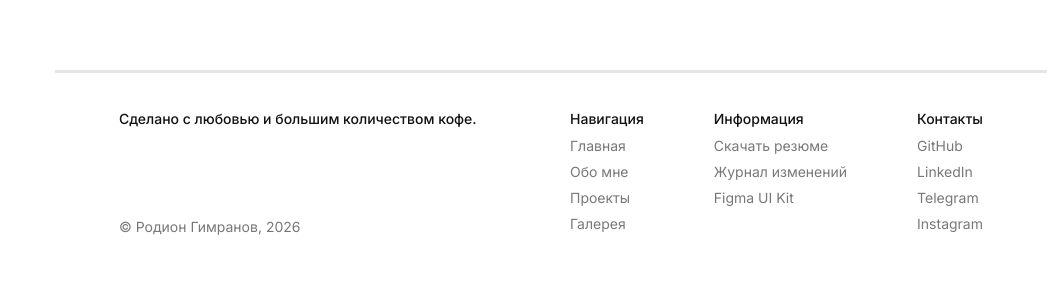
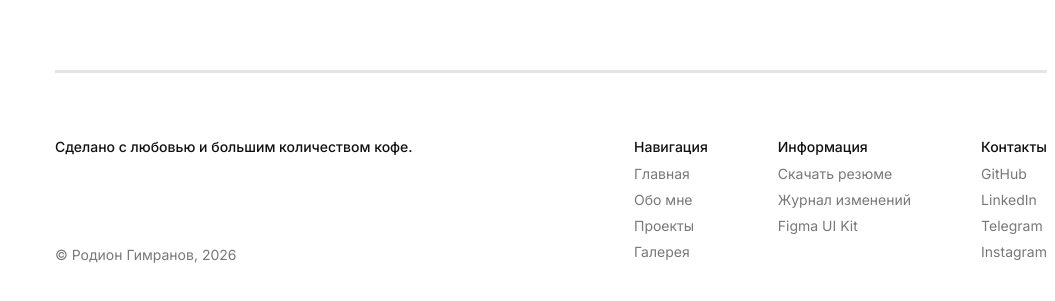
Before and after one commit to RodionGimranov/personal-site, a Vue app: page /about#/home in a window 1280 px wide. Shown: the part 2256-2557 px from the top of the page, without its empty margins (225-1280 px from the left). Before the commit the page ends 2529 px from the top, so only its background shows below. Built offline with nearby package versions, Linux system fonts and the light colour scheme.

Commit message:
refactor: migrate Footer component to TypeScript and Tailwind

```diff
--- a/src/components/layout/Footer.vue
+++ b/src/components/layout/Footer.vue
@@ -1,12 +1,16 @@
 <template>
-    <footer>
-        <div class="footer_left_side_content">
+    <footer
+        class="w-full mt-25! flex justify-between items-start gap-5 py-16! border-t-[3px] border-t-black-10"
+    >
+        <div class="h-32 flex flex-col justify-between items-start">
             <p class="footer_title">{{ $t("global.footer_fun_text") }}</p>
-            <p class="copyright_text">{{ $t("global.footer_copyright_text") }}</p>
+            <p class="text-sm font-normal text-third-gray">
+                {{ $t("global.footer_copyright_text") }}
+            </p>
         </div>
-        <div class="footer_right_side_content">
+        <div class="flex justify-start items-start gap-17.5">
             <div class="footer_nav_links_container">
-                <p class="footer_title link_title">{{ $t("global.footer_router_links_title") }}</p>
+                <p class="footer_title mb-1!">{{ $t("global.footer_router_links_title") }}</p>
                 <RouterLink
                     v-for="link in navLinks"
                     :key="link.path"
@@ -16,7 +20,7 @@
                 >
             </div>
             <div class="footer_social_links_container">
-                <p class="footer_title link_title">{{ $t("global.footer_info_links_title") }}</p>
+                <p class="footer_title mb-1!">{{ $t("global.footer_info_links_title") }}</p>
                 <a :href="RESUME_URL" class="footer_link" target="_blank">{{
                     $t("global.download_btn_title")
                 }}</a>
@@ -28,10 +32,10 @@
                 }}</a>
             </div>
             <div class="footer_social_links_container">
-                <p class="footer_title link_title">{{ $t("global.footer_social_links_title") }}</p>
+                <p class="footer_title mb-1!">{{ $t("global.footer_social_links_title") }}</p>
                 <a
                     v-for="link in socialLinks"
-                    :key="link.path"
+                    :key="link.url"
                     :href="link.url"
                     class="footer_link"
                     target="_blank"
@@ -42,24 +46,34 @@
     </footer>
 </template>
 
-<script setup>
+<script setup lang="ts">
 import { useModalStore } from "@/stores/useModalStore";
 import { RESUME_URL, FIGMA_DESIGN_URL } from "@/constants/appConstants";
 
+interface NavLink {
+    name: string;
+    path: string;
+}
+
+interface SocialLink {
+    name: string;
+    url: string;
+}
+
 const modalStore = useModalStore();
 
-const openChangelog = () => {
+const openChangelog: () => void = () => {
     modalStore.open("changelog");
 };
 
-const navLinks = [
+const navLinks: NavLink[] = [
     { name: "global.home_btn_title", path: "/home" },
     { name: "global.about_btn_title", path: "/about" },
     { name: "global.projects_btn_title", path: "/projects" },
     { name: "global.gallery_btn_title", path: "/gallery" },
 ];
 
-const socialLinks = [
+const socialLinks: SocialLink[] = [
     { name: "global.github_title", url: "https://github.com/RodionGimranov" },
     { name: "global.linkedin_title", url: "https://www.linkedin.com/in/rodiongimranov/" },
     { name: "global.telegram_title", url: "https://t.me/RodionGimranov" },
@@ -68,44 +82,10 @@ const socialLinks = [
 </script>
 
 <style lang="scss">
-footer {
-    width: 100%;
-    margin-top: 100px;
-    padding: 36px 64px;
-    background: var(--primary-white);
-    border-top: 3px solid var(--black-10);
-
-    display: flex;
-    justify-content: space-between;
-    align-items: flex-start;
-    gap: 20px;
-}
-
-.footer_left_side_content {
-    height: 128px;
-    display: flex;
-    flex-direction: column;
-    justify-content: space-between;
-    align-items: flex-start;
-}
-
 .footer_title {
     font-size: 14px;
     font-weight: 500;
     color: var(--primary-dark);
-}
-
-.copyright_text {
-    font-size: 14px;
-    font-weight: 400;
-    color: var(--third-gray);
-}
-
-.footer_right_side_content {
-    display: flex;
-    justify-content: flex-start;
-    align-items: flex-start;
-    gap: 70px;
 }
 
 .footer_nav_links_container,
@@ -114,10 +94,6 @@ footer {
     flex-direction: column;
     justify-content: flex-start;
     align-items: flex-start;
-}
-
-.link_title {
-    margin-bottom: 4px;
 }
 
 .footer_link {
```
